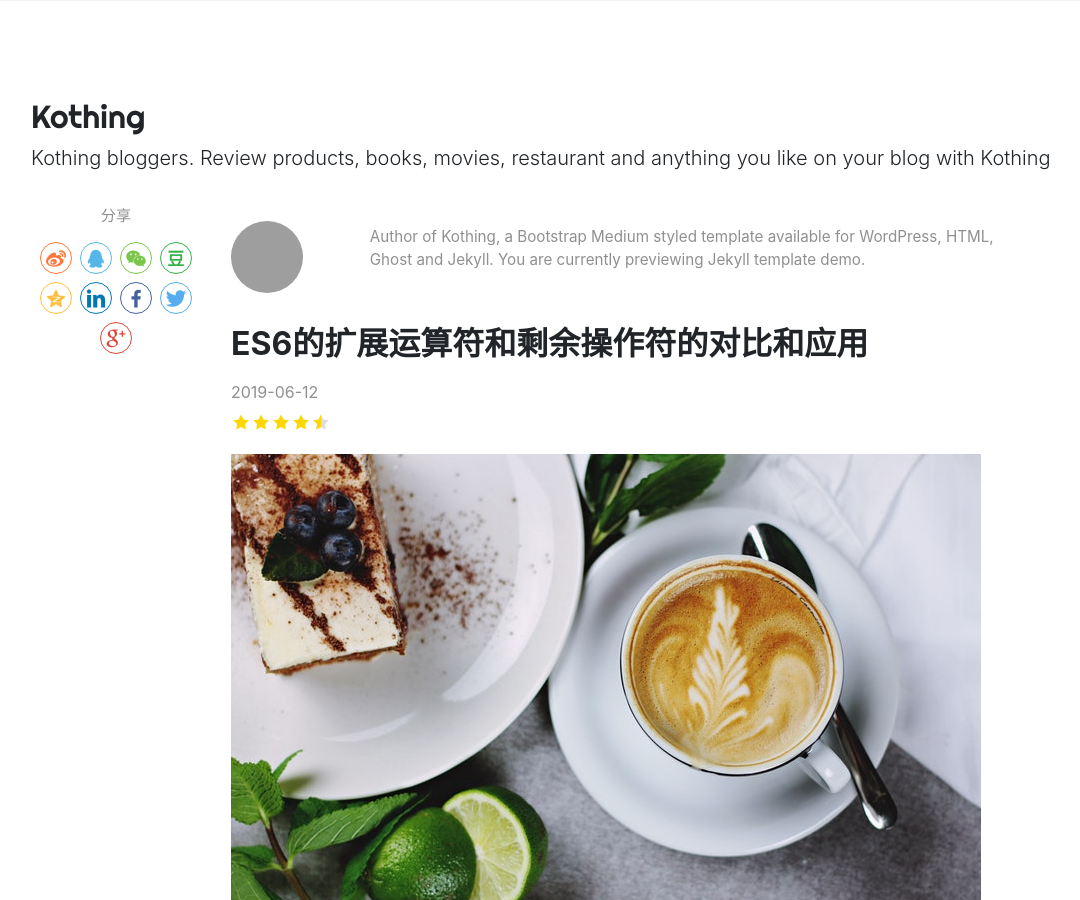
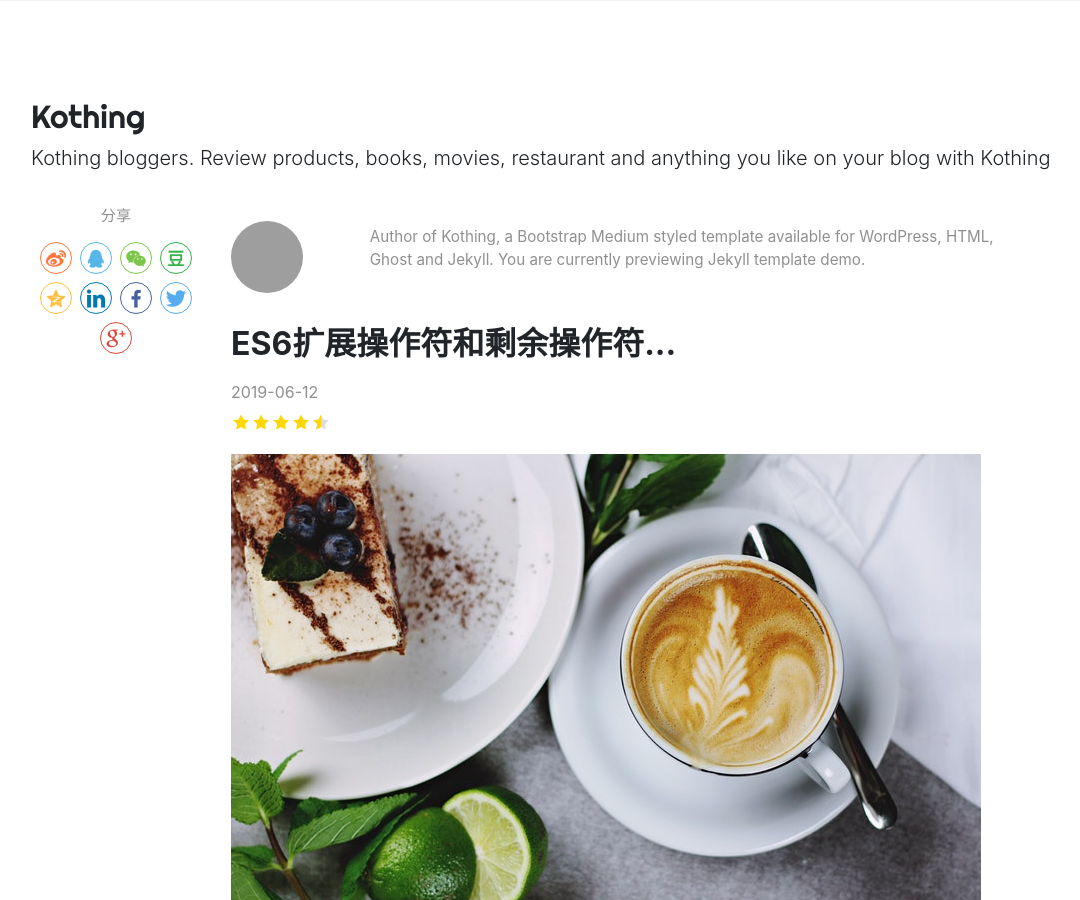
Before and after one commit to kothing/kothing.github.io, a Jekyll site: the page built from _posts/2019-06-12-ES6-spread-and-rest-operators.md, in a window 1280 px wide and 900 px high. Shown: the whole window, without its empty margins (54-1134 px from the left). Built offline with Jekyll 4.4.1, drawn with Linux system fonts in a browser that asks for light colours; nearby versions of some CDN libraries; comment, search, counter and statistics services are not loaded; grey boxes are pictures that could not be loaded.

Commit message:
Update 2019-06-12-ES6-spread-and-rest-operators.md

```diff
--- a/_posts/2019-06-12-ES6-spread-and-rest-operators.md
+++ b/_posts/2019-06-12-ES6-spread-and-rest-operators.md
@@ -1,6 +1,6 @@
 ---
 layout: post
-title:  "ES6的扩展运算符和剩余操作符的对比和应用"
+title:  "ES6扩展操作符和剩余操作符..."
 author: Kothing
 categories: [ javascript, ES6 ]
 image: assets/images/16.jpg
```
